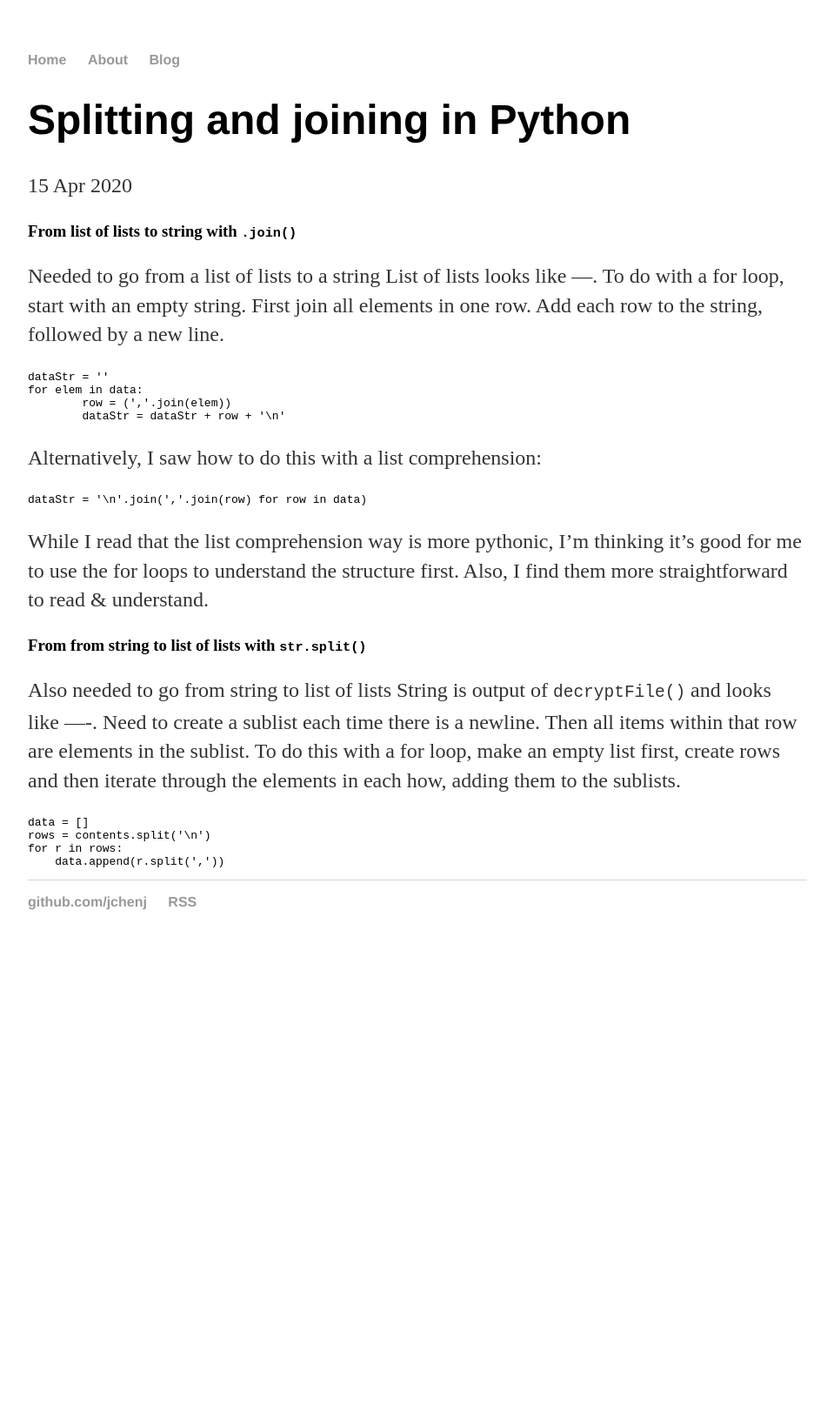
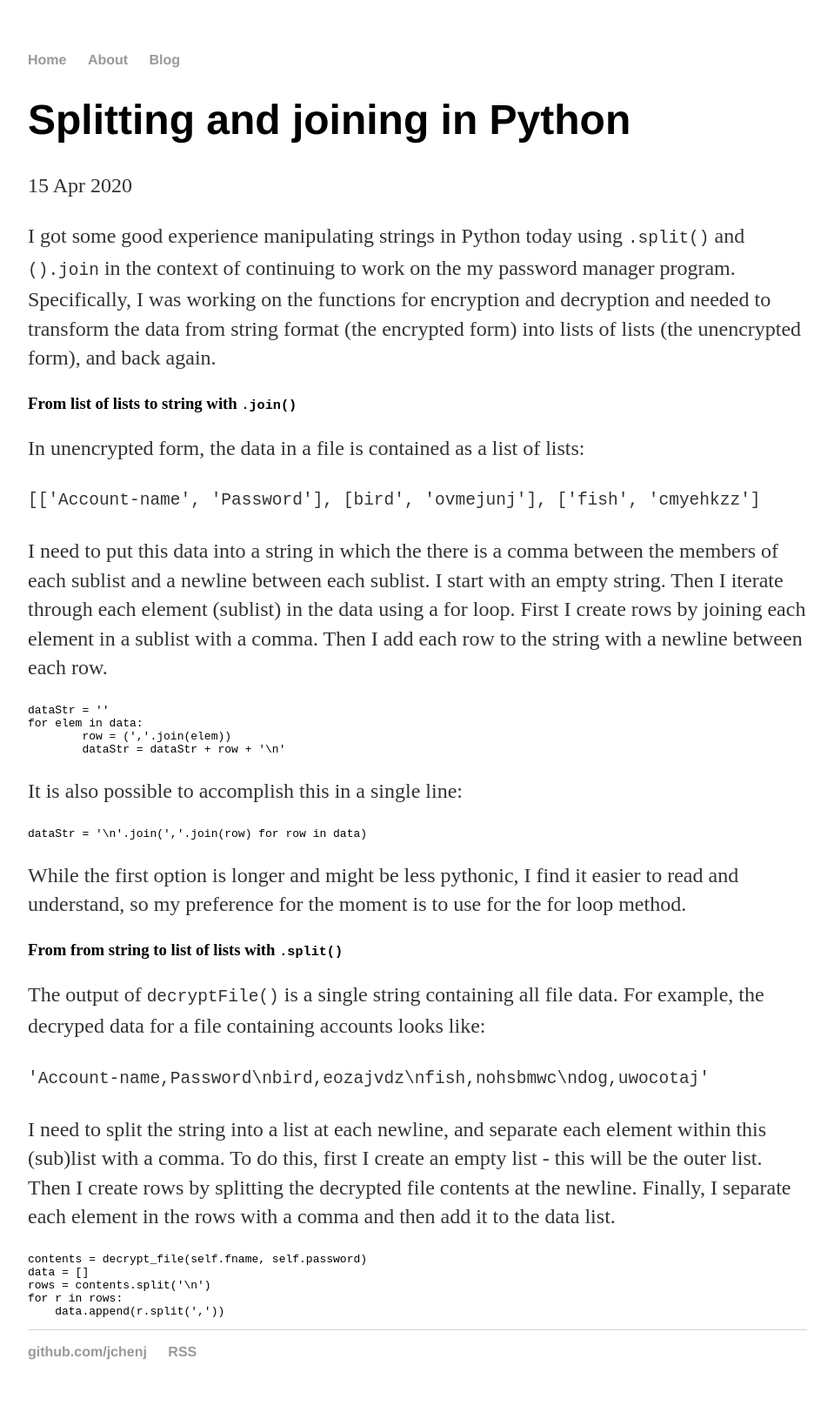
Before and after one commit to jchenj/jchenj.github.io, a Jekyll site: the page built from _posts/2020-04-15-splitting-joining.md, in a window 1280 px wide. Shown: the whole page at 87% size, without its empty margins (160-1119 px from the left). Built offline with Jekyll 4.4.1, drawn with Linux system fonts in a browser that asks for light colours; before the commit the page ends 1106 px from its top, so only the background shows below that.

Commit message:
revised post - split/join

`````diff
--- a/_posts/2020-04-15-splitting-joining.md
+++ b/_posts/2020-04-15-splitting-joining.md
@@ -4,9 +4,15 @@ title: "Splitting and joining in Python"
 date: 2020-04-15
 ---
 
+I got some good experience manipulating strings in Python today using `.split()` and `().join` in the context of continuing to work on the my password manager program. Specifically, I was working on the functions for encryption and decryption and needed to transform the data from string format (the encrypted form) into lists of lists (the unencrypted form), and back again.
+
 ### From list of lists to string with `.join()`
-Needed to go from a list of lists to a string
-List of lists looks like ---. To do with a for loop, start with an empty string. First join all elements in one row. Add each row to the string, followed by a new line.
+
+In unencrypted form, the data in a file is contained as a list of lists:
+
+`[['Account-name', 'Password'], [bird', 'ovmejunj'], ['fish', 'cmyehkzz']`
+
+I need to put this data into a string in which the there is a comma between the members of each sublist and a newline between each sublist. I start with an empty string. Then I iterate through each element (sublist) in the data using a for loop. First I create rows by joining each element in a sublist with a comma. Then I add each row to the string with a newline between each row.
 
 ````
 dataStr = ''
@@ -14,18 +20,25 @@ for elem in data:
         row = (','.join(elem))
         dataStr = dataStr + row + '\n'
 ````
-Alternatively, I saw how to do this with a list comprehension:
+
+It is also possible to accomplish this in a single line:
+
 ```
 dataStr = '\n'.join(','.join(row) for row in data)
 ```
-While I read that the list comprehension way is more pythonic, I'm thinking it's good for me to use the for loops to understand the structure first. Also, I find them more straightforward to read & understand.
 
-### From from string to list of lists with `str.split()`
+While the first option is longer and might be less pythonic, I find it easier to read and understand, so my preference for the moment is to use for the for loop method.
 
-Also needed to go from string to list of lists
-String is output of `decryptFile()` and looks like ----. Need to create a sublist each time there is a newline. Then all items within that row are elements in the sublist. To do this with a for loop, make an empty list first, create rows and then iterate through the elements in each how, adding them to the sublists.
+### From from string to list of lists with `.split()`
+
+The output of `decryptFile()` is a single string containing all file data. For example, the decryped data for a file containing accounts looks like:
+
+`'Account-name,Password\nbird,eozajvdz\nfish,nohsbmwc\ndog,uwocotaj'`
+
+I need to split the string into a list at each newline, and separate each element within this (sub)list with a comma. To do this, first I create an empty list - this will be the outer list. Then I create rows by splitting the decrypted file contents at the newline. Finally, I separate each element in the rows with a comma and then add it to the data list.
 
 ````
+contents = decrypt_file(self.fname, self.password)
 data = []
 rows = contents.split('\n')
 for r in rows:
`````
